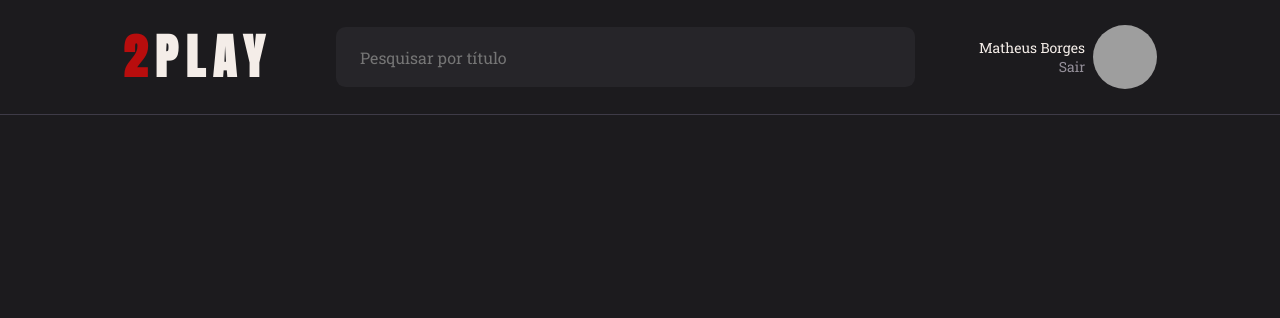
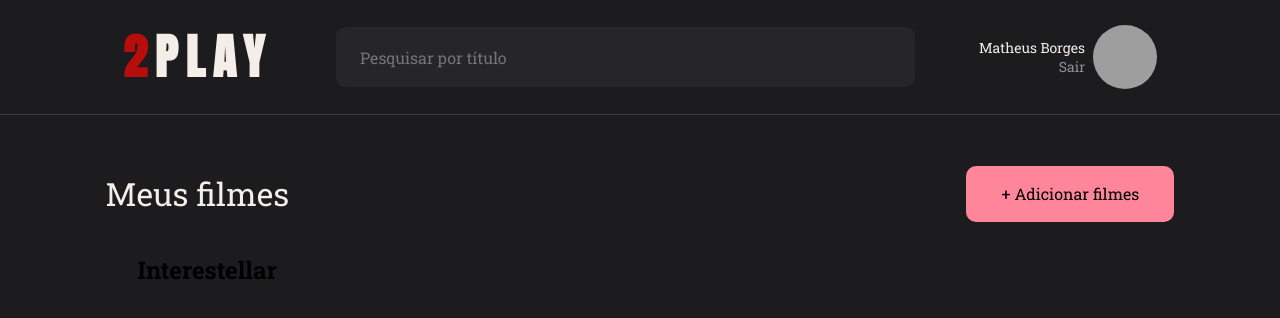
Before and after one commit to MatheusBorgesDev/2PLAY, a React (Vite) app: page / in a window 1280 px wide. Shown: the top 318 px of the page. Built offline with nearby package versions, Linux system fonts and the light colour scheme; grey boxes are pictures that could not be loaded.

Commit message:
FilmNote component created

```diff
--- /dev/null
+++ b/src/components/FilmNote/index.jsx
@@ -0,0 +1,11 @@
+import { Render } from "./style";
+
+export function FilmNote(data, ...rest){
+  return(
+    <Render {...rest}>
+      <h2> {data.title} </h2>
+
+      <p>{data.content}</p>
+    </Render>
+  )
+}
--- /dev/null
+++ b/src/components/FilmNote/style.js
@@ -0,0 +1,5 @@
+import styled from "styled-components";
+
+export const Render = styled.div`
+  margin: 2rem;
+`
--- a/src/pages/Home/index.jsx
+++ b/src/pages/Home/index.jsx
@@ -1,8 +1,25 @@
 import { Header } from "../../components/Header";
+import { Button } from "../../components/Button"
+import { FilmNote } from "../../components/FilmNote"
+import { Render } from "./style";
 
 export function Home (){
   return(
-    <Header>
-    </Header>
+    <Render>
+      <Header>
+      </Header>
+
+      <main>
+        <div>
+          <h1>Meus filmes</h1>
+          <Button title=" + Adicionar filmes" />
+        </div>
+
+        <div class="note_wrapper">
+          <FilmNote title="Interestellar" content="" />
+        </div>
+      </main>
+    </Render>
+
   )
 }
--- a/src/pages/Home/style.js
+++ b/src/pages/Home/style.js
@@ -1,5 +1,29 @@
 import styled from "styled-components";
 
-export const Render = styled.div`
+export const Render = styled.main`
 
+  > main {
+    width: auto;
+    margin: 3.15rem 6.6rem;
+
+    > div {
+      display: flex;
+      align-items: center;
+      justify-content: space-between;
+
+      > h1 {
+        font-size: 2rem;
+        font-weight: 400;
+        color: ${({ theme }) => theme.COLORS.WHITE};
+      }
+
+      > button {
+        width: 13rem;
+      }
+
+    > .note_wrapper {
+
+    }
+    }
+  }
 `
```
Also changed, not shown: src/assets/star(1).svg (added), src/assets/star(2).svg (added).
